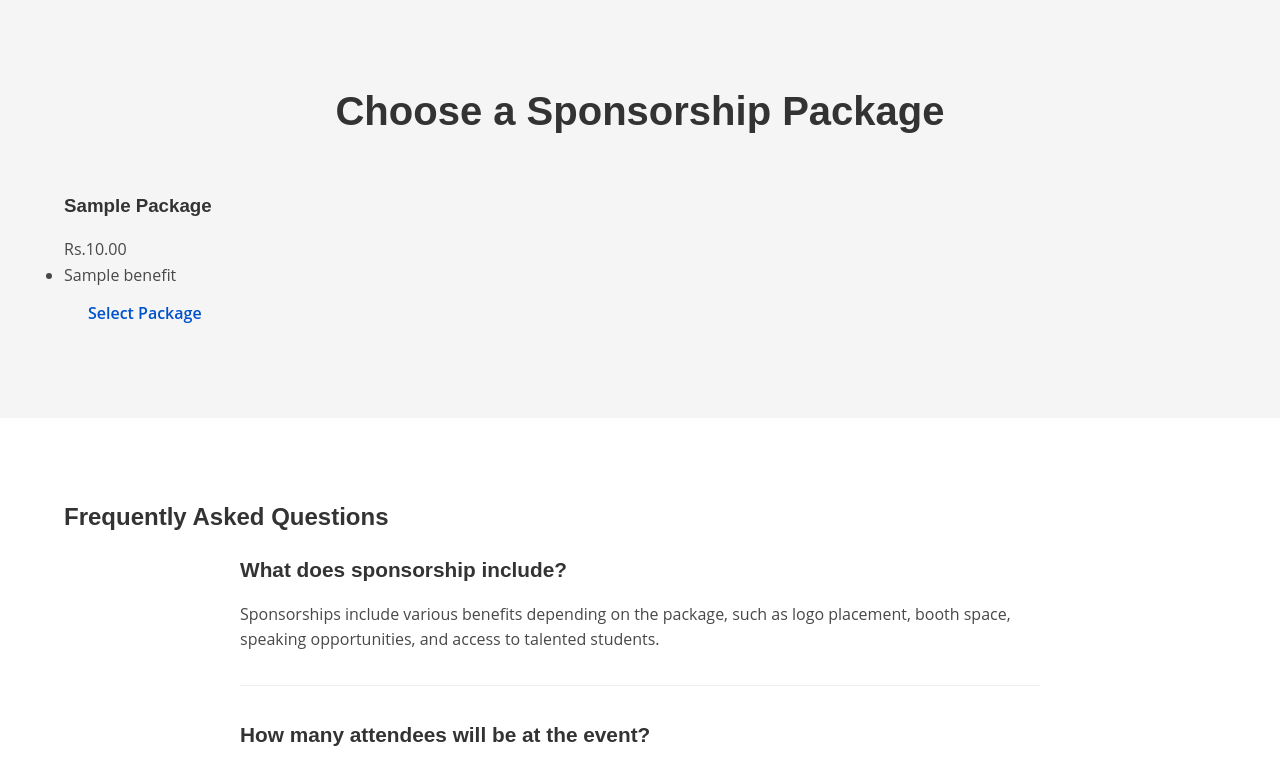
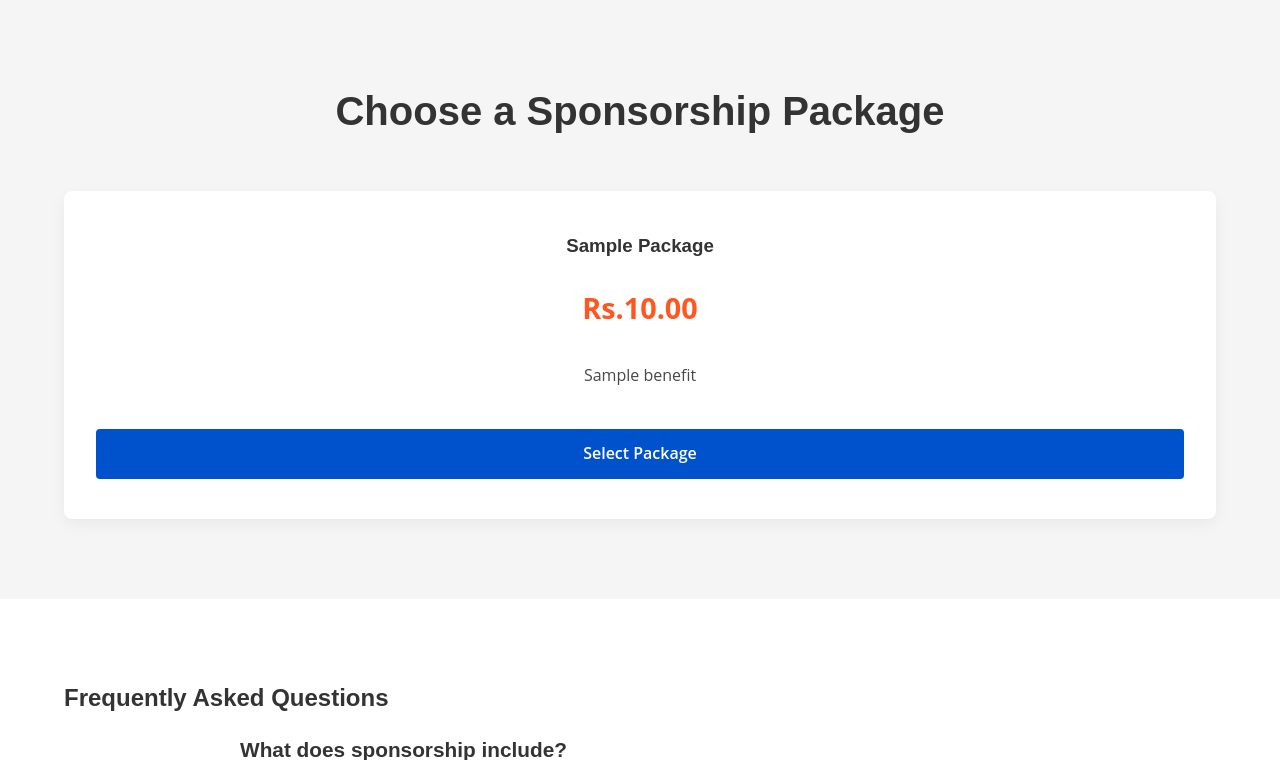
Before and after one commit to RafayAhmad7548/Nascon26, a Django app: template nascon/templates/nascon/sponsor.html in a window 1280 px wide. Shown: the part 319-1079 px from the top of the page. Run offline with Django 5.2, Linux system fonts and the light colour scheme; tables that the repository leaves empty hold one stand-in row (values such as "Sample post"); the template is opened without the code that fills it: values that come from a table or form of the project are taken from there, most other values are stand-ins (such as "Sample title", 1, 10 or a date in 2020).

Commit message:
fix css oopsie on sponsors

```diff
--- a/nascon/static/nascon/css/pages/sponsor.css
+++ b/nascon/static/nascon/css/pages/sponsor.css
@@ -1,4 +1,80 @@
 /* Sponsor Page Styling */
+.sponsor-section {
+  background-color: var(--light-color);
+}
+
+.sponsor-packages {
+  display: grid;
+  grid-template-columns: repeat(auto-fit, minmax(280px, 1fr));
+  gap: 2rem;
+  margin-top: 3rem;
+}
+
+.package-card {
+  background-color: white;
+  border-radius: 8px;
+  padding: 2.5rem 2rem;
+  text-align: center;
+  box-shadow: 0 5px 15px rgba(0, 0, 0, 0.05);
+  position: relative;
+  transition: transform 0.3s ease;
+}
+
+.package-card:hover {
+  transform: translateY(-5px);
+}
+
+.package-card.featured {
+  box-shadow: 0 10px 25px rgba(0, 0, 0, 0.1);
+  border: 2px solid var(--primary-color);
+}
+
+.featured-label {
+  position: absolute;
+  top: -15px;
+  left: 50%;
+  transform: translateX(-50%);
+  background-color: var(--primary-color);
+  color: white;
+  padding: 0.4rem 1.5rem;
+  border-radius: 20px;
+  font-size: 0.9rem;
+  font-weight: 600;
+}
+
+.package-price {
+  font-size: 1.8rem;
+  font-weight: 700;
+  color: var(--secondary-color);
+  margin: 1.5rem 0;
+}
+
+.package-features {
+  list-style: none;
+  margin-bottom: 2rem;
+}
+
+.package-features li {
+  padding: 0.5rem 0;
+  border-bottom: 1px solid #eee;
+}
+
+.package-features li:last-child {
+  border-bottom: none;
+}
+
+.package-button {
+  background-color: var(--primary-color);
+  color: white;
+  border: none;
+  width: 100%;
+}
+
+.package-button:hover {
+  background-color: var(--secondary-color);
+  color: white;
+}
+
 .sponsor-hero-section {
     background: linear-gradient(135deg, #0052cc 0%, #00bcd4 100%);
     color: white;
--- a/nascon/templates/nascon/sponsor_events.html
+++ b/nascon/templates/nascon/sponsor_events.html
@@ -5,6 +5,7 @@
 
 {% block extra_css %}
 <link rel="stylesheet" href="{% static 'nascon/css/pages/sponsor.css' %}">
+<link rel="stylesheet" href="{% static 'nascon/css/pages/events.css' %}">
 {% endblock %}
 
 {% block content %}
```
